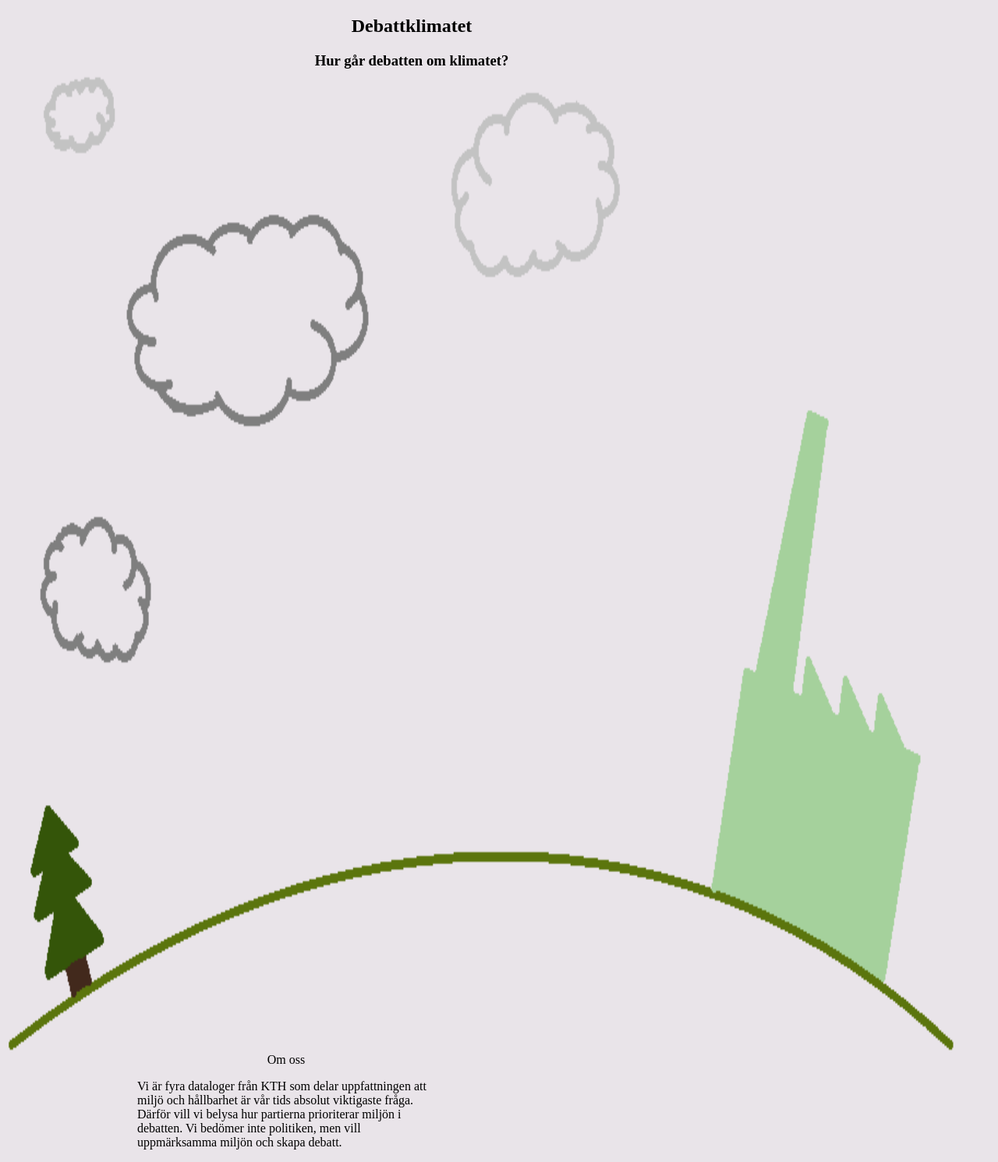
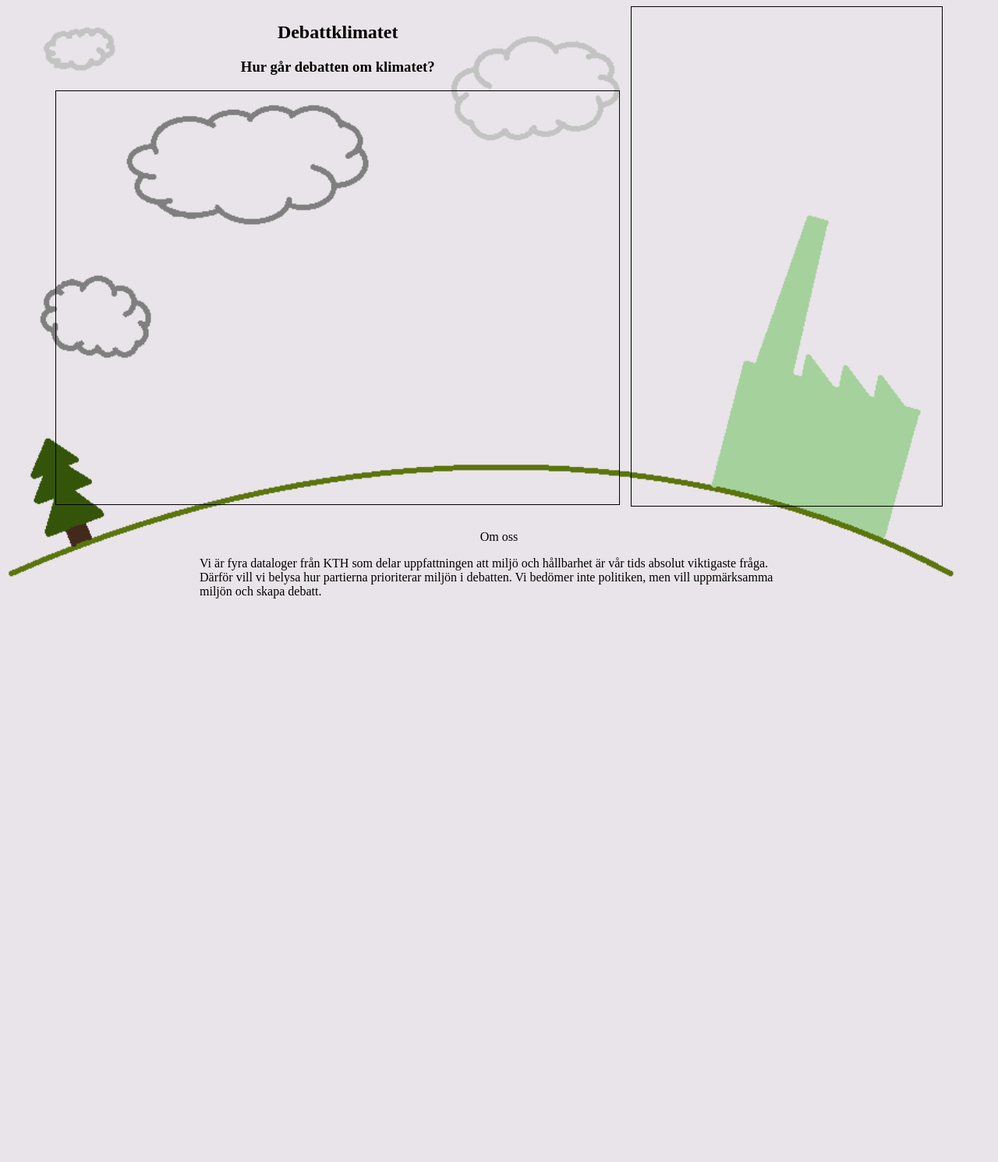
Before and after one commit to CO2Ninja/Debattklimatet, a Django app: page / in a window 1280 px wide. Shown: the whole page at 78% size. After the commit the page ends 768 px from the top, so only its background shows below. Run offline with Django 3.2, Linux system fonts and the light colour scheme; data that the repository does not hold is empty.

Commit message:
Made the page responsive.

```diff
--- a/django_backend/templates/debattklimatet/twitteruser_list.html
+++ b/django_backend/templates/debattklimatet/twitteruser_list.html
@@ -1,45 +1,77 @@
-<body style="width:80%;margin:0px auto;background:url('/static/bakgrundfabrik.png');background-size:100% 100%;">
+<!DOCTYPE html>
+<!--[if lt IE 7]>      <html class="no-js lt-ie9 lt-ie8 lt-ie7"> <![endif]-->
+<!--[if IE 7]>         <html class="no-js lt-ie9 lt-ie8"> <![endif]-->
+<!--[if IE 8]>         <html class="no-js lt-ie9"> <![endif]-->
+<!--[if gt IE 8]><!--> <html class="no-js"> <!--<![endif]-->
+    <head>
+        <meta charset="utf-8">
+        <meta http-equiv="X-UA-Compatible" content="IE=edge">
+        <title></title>
+        <meta name="description" content="">
+        <meta name="viewport" content="width=device-width, initial-scale=1">
+    </head>
+
+<body>
 
 <style>
-@font-face {
-	font-family: cool_font;
-	src: url('/static/newscycle-regular.ttf');
+body {
+  background: url('/static/bakgrundfabrik.png') no-repeat center center fixed;
+  -webkit-background-size: cover;
+  -moz-background-size: cover;
+  -o-background-size: cover;
+  background-size: cover;
+}
+
+footer {
+    position: absolute;
+    left: 0;
+    bottom: 0;
+    height: 15%;
+    width: 100%;
 }
 </style>
 
+<div style="width:90%;margin:0px auto;">
 <img src="/static/295674163_5e51f8dd52_o.jpg" id="bg" style="display:none">
 {% for party in object_list %}
 <img src="/static/{{party.id}}.png" id={{party.id}} style="display:none;width:50px">
 {% endfor %}
 
 
-<div id="container" style="text-align:center; ">
-<div style="float:left; ">
+
+<div id="canvas_container" style="float:left; text-align:center">
 <h2>Debattklimatet</h2>
 <h3>Hur går debatten om klimatet?</h3>
-<canvas id="canvas" width="800" height="820"float:left"></canvas>
+
+<canvas id="canvas" width="800" height="820" style="float:left;border-style:solid;border-width:thin;"></canvas>
 </div>
 
-<div style="float:left;width:430px;">
-<div id="tweetlist" style="clear:both; height:375px;margin-top:1em;padding-left:2em;">
+<div id="tweetlist" style="float:right;width:35%;height:100%;border-style:solid;border-width:thin;">
 </div>
-<div style="clear:both;margin-top:2em;margin-left:3em;">
+
+<footer>
+<div style="width:60%;margin:0px auto;text-align:center">
 Om oss
 <p style="text-align:left">
 Vi är fyra dataloger från KTH som delar uppfattningen att miljö och hållbarhet är vår tids absolut
 viktigaste fråga. Därför vill vi belysa hur partierna prioriterar miljön i debatten.
 Vi bedömer inte politiken, men vill uppmärksamma miljön och skapa debatt.
+</footer>
 </div>
 </div>
-</div>
-
 <script>
 window.onload = function() {
+	document.getElementById("tweetlist").style.height= Math.round(window.innerHeight*0.95 - 120) + "px";
+
     var context = document.getElementById("canvas").getContext("2d");
+
+    context.canvas.width  = window.innerWidth*0.9-document.getElementById("tweetlist").offsetWidth -30;
+	context.canvas.height = window.innerHeight*0.85 - 150;
+
     //context.drawImage(document.getElementById("bg"), 0, 0, 1100, 750);
     {% for party in object_list %}
         console.log("{{party.id}}");
-        context.drawImage(document.getElementById("{{party.id}}"), {{forloop.counter0}}*95 + 30, 670-{{party.totalscore}}*50, 90, 105);
+        context.drawImage(document.getElementById("{{party.id}}"), {{forloop.counter0}}*((context.canvas.width-90)/8), context.canvas.height-110-{{party.totalscore}}*30, 90, 105);
     {% endfor %}
 
     document.getElementById("tweetlist").innerHTML='<object type="text/html" data="/tweets/" style="height:100%;width:100%" ></object>';
```
